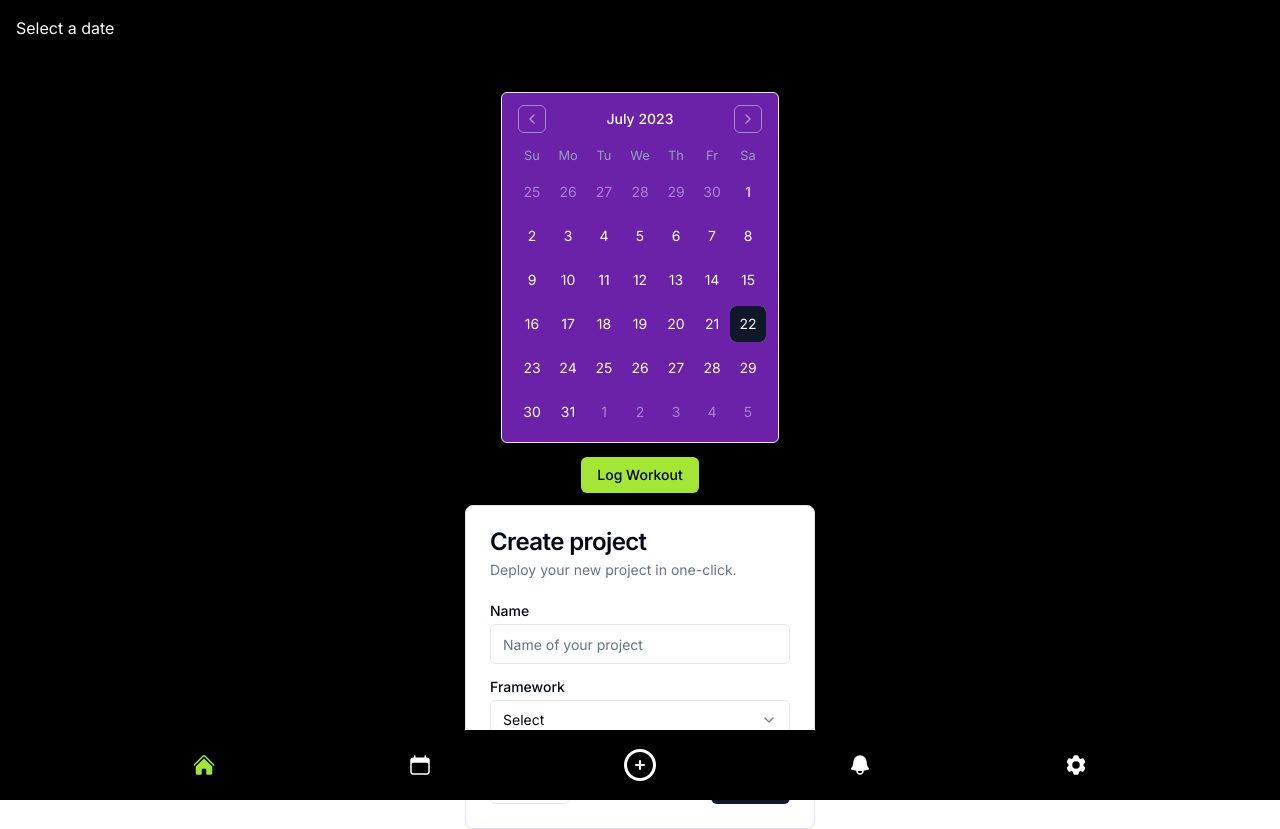
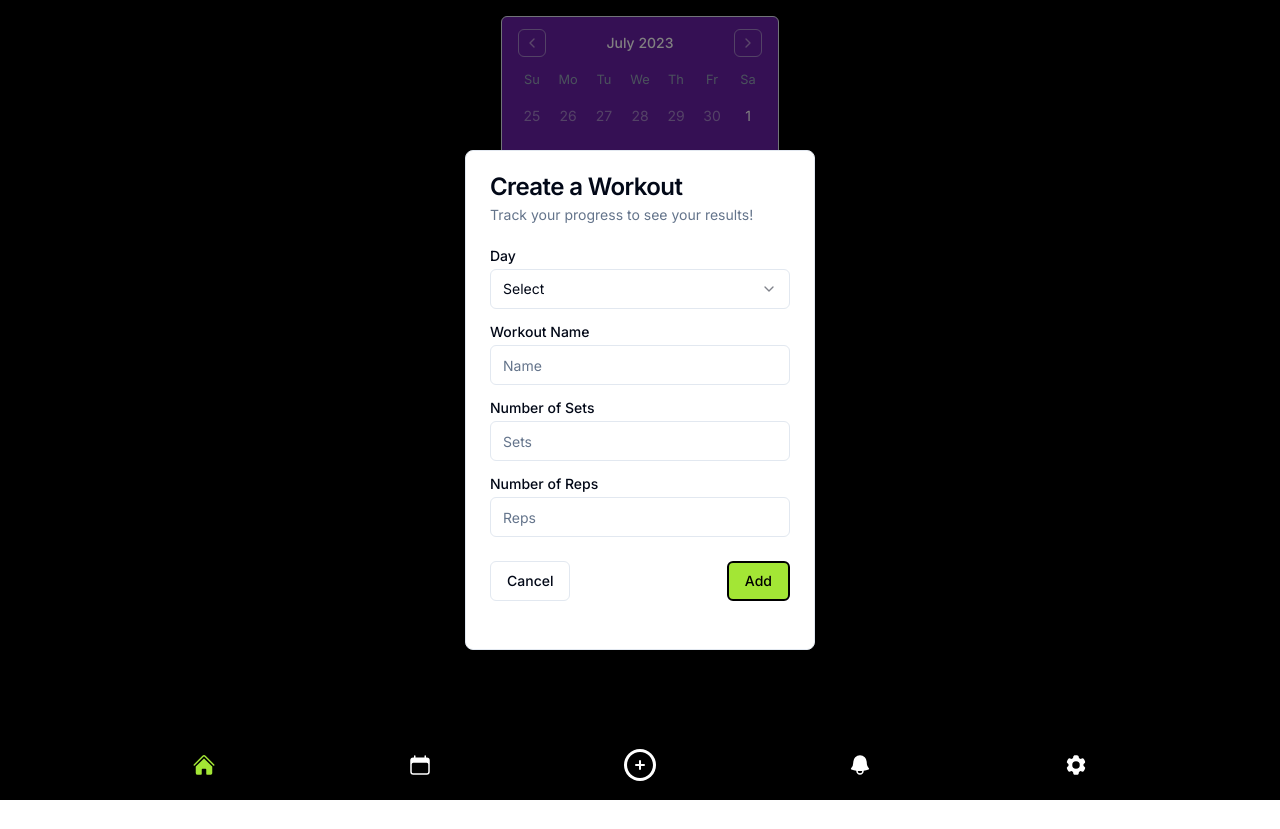
Before and after one commit to DanielFindlay101/fitness-tracker, a Next.js app: page /create in a window 1280 px wide. Both pictures are taken after a click on the button "Log Workout". After the commit the page ends 800 px from the top, so only its background shows below. Built offline with nearby package versions, Linux system fonts and the light colour scheme.

Commit message:
added workout modal card

```diff
--- a/app/create/page.tsx
+++ b/app/create/page.tsx
@@ -5,22 +5,24 @@ import { Button } from "@/components/ui/button";
 import { useState } from "react";
 
 export default function page() {
-  const [toggleWorkoutModal, setToggleWorkoutModal] = useState(false);
+  const [workoutModal, setWorkoutModal] = useState(false);
 
   return (
     <>
-      <section className="bg-black h-screen p-4 flex flex-col gap-[50px]">
-        <h1 className="text-white">Select a date</h1>
+      <section>
+        <div className={workoutModal ? "opacity-50" : "flex flex-col gap-5"}>
+          {!workoutModal && <h1 className="text-white">Select a date</h1>}
           <div className="flex flex-col items-center gap-3">
             <MyCalender />
             <Button
               className="bg-lime-400 text-black hover:bg-lime-500"
-            onClick={() => setToggleWorkoutModal(true)}
+              onClick={() => setWorkoutModal(true)}
             >
               Log Workout
             </Button>
-          {toggleWorkoutModal && <WorkoutModal />}
           </div>
+        </div>
+        {workoutModal && <WorkoutModal setWorkoutModal={setWorkoutModal} />}
       </section>
     </>
   );
--- a/app/globals.css
+++ b/app/globals.css
@@ -76,3 +76,7 @@
     @apply bg-background text-foreground;
   }
 }
+
+section {
+  @apply bg-black h-screen p-4 flex flex-col gap-[50px];
+}
--- a/components/WorkoutModal.tsx
+++ b/components/WorkoutModal.tsx
@@ -19,40 +19,59 @@ import {
   SelectValue,
 } from "@/components/ui/select";
 
-export default function WorkoutModal() {
+interface WorkoutModalProps {
+  setWorkoutModal: (val: boolean) => void;
+}
+
+export default function WorkoutModal({ setWorkoutModal }: WorkoutModalProps) {
   return (
-    <Card className="w-[350px]">
+    <Card className="w-[350px] absolute left-0 right-0 top-0 bottom-0 m-auto h-[500px]">
       <CardHeader>
-        <CardTitle>Create project</CardTitle>
-        <CardDescription>Deploy your new project in one-click.</CardDescription>
+        <CardTitle>Create a Workout</CardTitle>
+        <CardDescription>
+          Track your progress to see your results!
+        </CardDescription>
       </CardHeader>
       <CardContent>
         <form>
           <div className="grid w-full items-center gap-4">
             <div className="flex flex-col space-y-1.5">
-              <Label htmlFor="name">Name</Label>
-              <Input id="name" placeholder="Name of your project" />
-            </div>
-            <div className="flex flex-col space-y-1.5">
-              <Label htmlFor="framework">Framework</Label>
+              <Label htmlFor="framework">Day</Label>
               <Select>
                 <SelectTrigger id="framework">
                   <SelectValue placeholder="Select" />
                 </SelectTrigger>
                 <SelectContent position="popper">
-                  <SelectItem value="next">Next.js</SelectItem>
-                  <SelectItem value="sveltekit">SvelteKit</SelectItem>
-                  <SelectItem value="astro">Astro</SelectItem>
-                  <SelectItem value="nuxt">Nuxt.js</SelectItem>
+                  <SelectItem value="arms">Arms</SelectItem>
+                  <SelectItem value="chest">Chest</SelectItem>
+                  <SelectItem value="legs">Legs</SelectItem>
+                  <SelectItem value="back">Back</SelectItem>
+                  <SelectItem value="cardio">Cardio</SelectItem>
                 </SelectContent>
               </Select>
+            </div>
+            <div className="flex flex-col space-y-1.5">
+              <Label htmlFor="name">Workout Name</Label>
+              <Input id="name" placeholder="Name" />
+            </div>
+            <div className="flex flex-col space-y-1.5">
+              <Label htmlFor="name">Number of Sets</Label>
+              <Input id="setw" placeholder="Sets" />
+            </div>
+            <div className="flex flex-col space-y-1.5">
+              <Label htmlFor="name">Number of Reps</Label>
+              <Input id="reps" placeholder="Reps" />
             </div>
           </div>
         </form>
       </CardContent>
       <CardFooter className="flex justify-between">
-        <Button variant="outline">Cancel</Button>
-        <Button>Deploy</Button>
+        <Button variant="outline" onClick={() => setWorkoutModal(false)}>
+          Cancel
+        </Button>
+        <Button className="bg-lime-400 text-black border-2 border-black">
+          Add
+        </Button>
       </CardFooter>
     </Card>
   );
```
Lines whose indentation alone changed are shown as unchanged.
